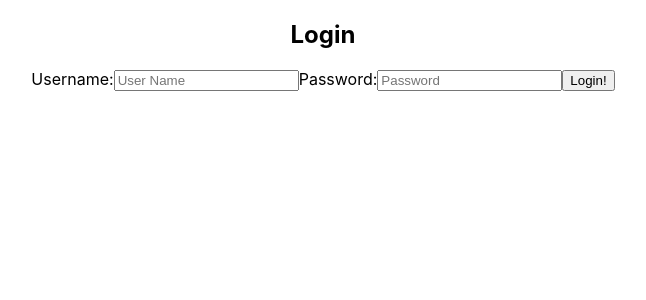
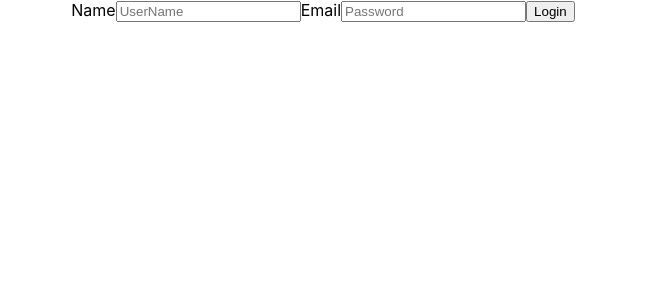
Before and after one commit to bwft-RVcamping-Airbnb/Frontend, a React (Create React App) app: page / in a window 1280 px wide. Shown: the top 300 px of the page, without its empty margins (317-963 px from the left). Built offline with nearby package versions, Linux system fonts and the light colour scheme.

Commit message:
finished login form

```diff
--- a/src/App.js
+++ b/src/App.js
@@ -1,12 +1,16 @@
 import React from 'react';
-import Login from './components/LoginForm'
+import {BrowserRouter as Router, Route, Switch, Link} from 'react-router-dom';
+
+import Login from './components/Login'
 import './css/App.css';
 
 function App() {
   return (
-    <div className="App">
-      <Login />
-    </div>
+    <Router>
+      <div className="App">
+        <Login />
+      </div>
+    </Router>
   );
 }
 
--- /dev/null
+++ b/src/components/Login.js
@@ -0,0 +1,46 @@
+import React, { useState } from "react";
+
+const Login = () => {
+  const [user, setUser] = useState({
+    username: "",
+    password: ""
+  });
+
+  const handleChange = e => {
+    setUser({
+      ...user,
+      [e.target.name]: e.target.value
+    });
+  };
+
+  const submitForm = e => {
+    e.preventDefault();
+
+  };
+
+  return (
+    <form onSubmit={submitForm}>
+      <label htmlFor='name'>Name</label>
+        <input
+          id='name'
+          type='text'
+          placeholder='UserName'
+          onChange = {handleChange}
+          name='name'
+          value={user.name}
+        />
+      <label htmlFor='email'>Email</label>
+        <input
+          id='password'
+          type='password'
+          placeholder='Password'
+          onChange = {handleChange}
+          name='email'
+          value={user.email}
+        />
+      <button>Login</button>
+    </form>
+  )
+}
+
+export default Login;
--- a/src/components/LoginForm.js
+++ /dev/null
@@ -1,43 +0,0 @@
-import React, { useState } from "react";
-
-
-function LoginForm() {
-  const [user, setUser] = useState({ username: "", password: "" });
-
-  const handleChange = event => {
-    setUser({ ...user, [event.target.name]: event.target.value });
-  };
-
-  const handleSubmit = event => {
-    event.preventDefault();
-  };
-
-  return (
-    <div>
-      <h2>Login</h2>
-      <form onSubmit={event => handleSubmit(event)}>
-        <label>
-          Username:
-          <input
-            type="text"
-            name="username"
-            placeholder="User Name"
-            onChange={event => handleChange(event)}
-          />
-        </label>
-        <label>
-          Password:
-          <input
-            type="text"
-            name="password"
-            placeholder="Password"
-            onChange={event => handleChange(event)}
-          />
-        </label>
-        <button>Login!</button>
-      </form>
-    </div>
-  );
-}
-
-export default LoginForm;
```
